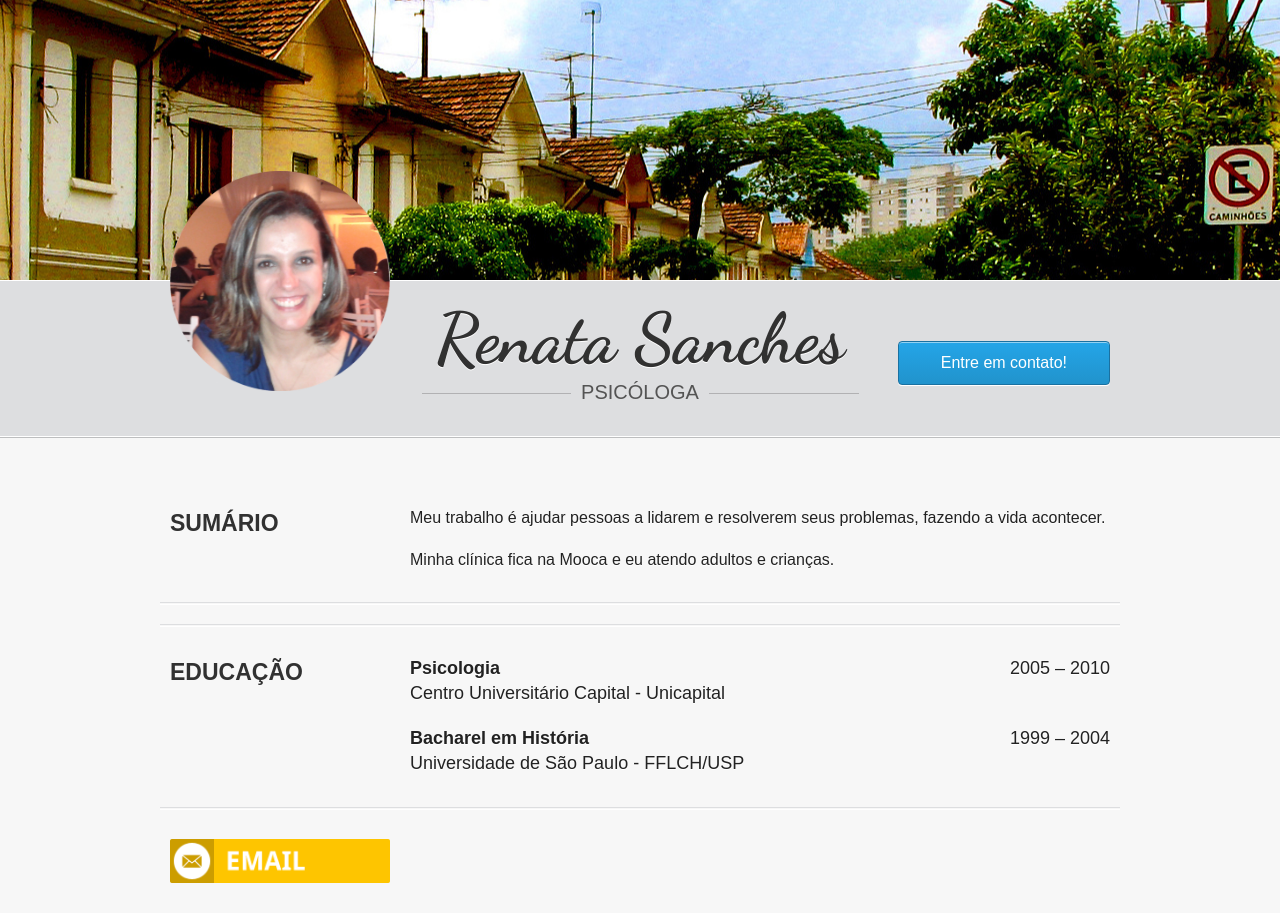
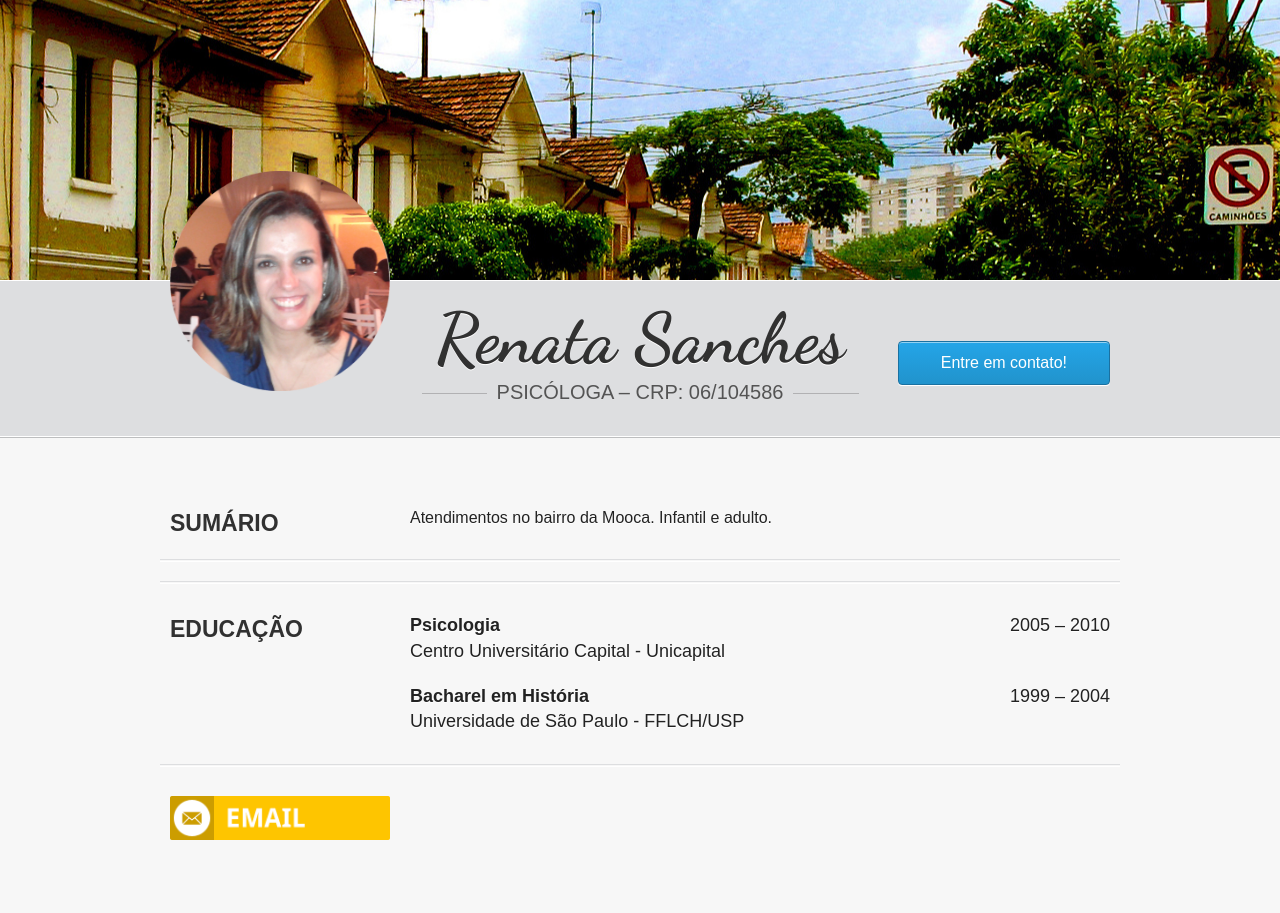
Before and after one commit to andycds/renatasanches, a plain HTML site: page index.html in a window 1280 px wide. After the commit the page ends 870 px from the top, so only its background shows below. Drawn offline with Linux system fonts and the light colour scheme; a web font is replaced by a local one.

Commit message:
Alterações de texto

```diff
--- a/index.html
+++ b/index.html
@@ -43,7 +43,8 @@
 		</div><!--/g3-->
 		<div class="g6">
 			<h1>Renata Sanches</h1>
-			<h2><span>Psicóloga</span></h2>
+			<h2><span>Psicóloga – CRP: 06/104586</span></h2>
+			<h3></h3>
 		</div><!--/g6-->
 		<div class="g3">
 			<a href="mailto:renatabss@gmail.com?subject=Contato" class="btn">Entre em contato!</a>
@@ -57,8 +58,8 @@
 		<h3>Sumário</h3>
 	</div><!--/g3-->
 	<div class="g9">
-		<p>Meu trabalho é ajudar pessoas a lidarem e resolverem seus problemas, fazendo a vida acontecer.</p>
-		<p>Minha clínica fica na Mooca e eu atendo adultos e crianças.</p>
+		<!--<p>Meu trabalho é ajudar pessoas a lidarem e resolverem seus problemas, fazendo a vida acontecer.</p>-->
+		<p>Atendimentos no bairro da Mooca. Infantil e adulto.</p>
 	</div><!--/g8-->
 
 	<hr/>
```
